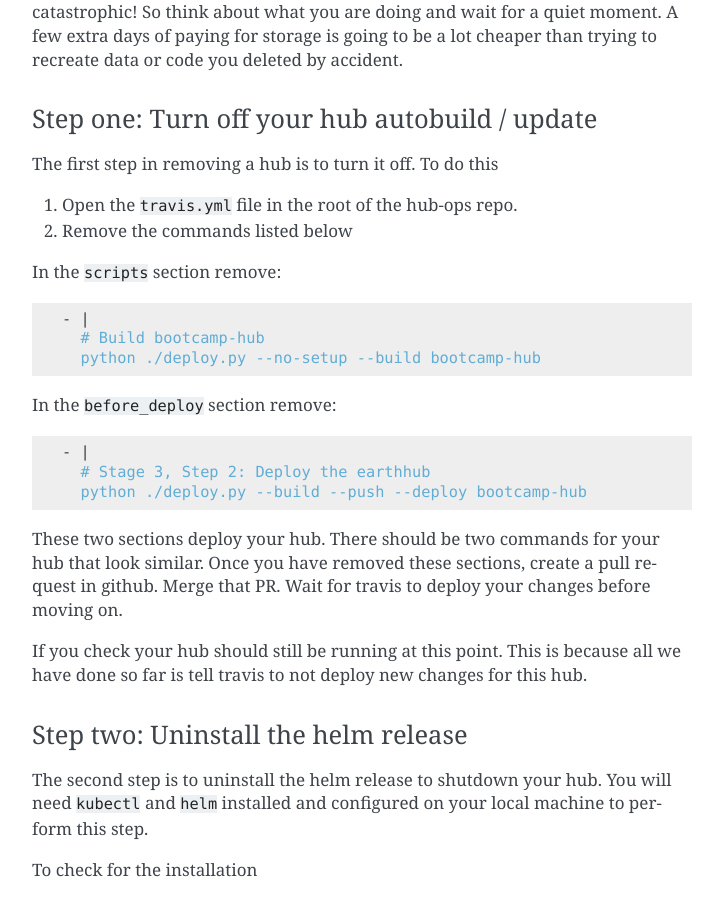
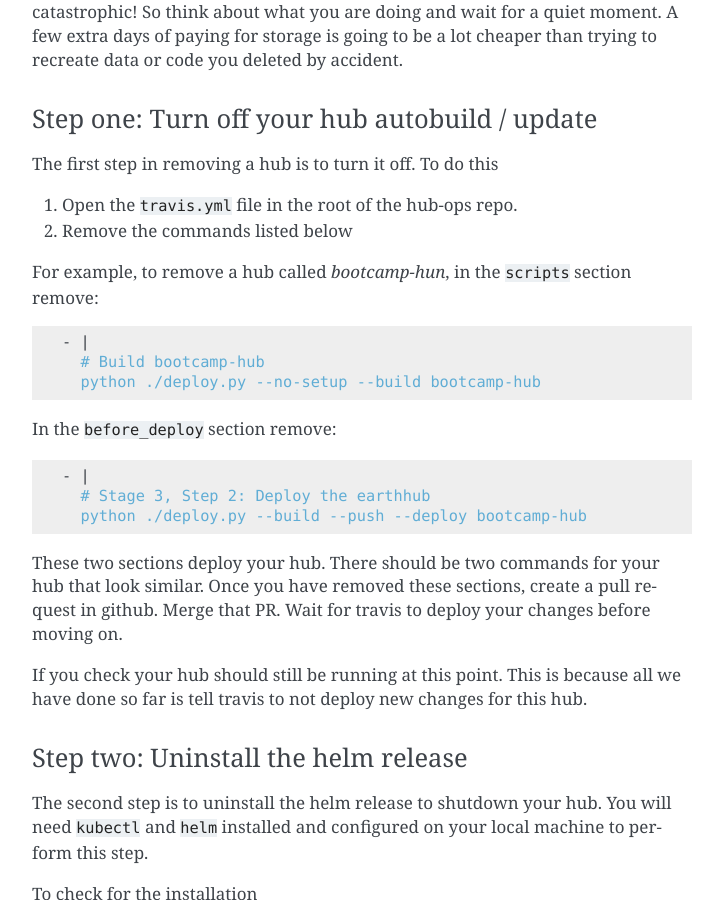
Before and after one commit to earthlab/hub-ops, a Sphinx documentation site: the page built from docs/source/day-to-day.rst, in a window 1280 px wide and 900 px high, scrolled down 5447 px. Shown: the whole window, without its empty margins (388-1111 px from the left). Built offline with Sphinx 7.4.7, drawn with Linux system fonts in a browser that asks for light colours.

Commit message:
removing bootcamp hub

```diff
--- a/deploy.py
+++ b/deploy.py
@@ -267,7 +267,7 @@ def main():
     argparser.add_argument(
         'chartname',
         help="Select which chart to deploy",
-        choices=['staginghub', 'ea-hub', 'wshub', 'bootcamp-hub', 'nbgrader-hub', 'monitoring']
+        choices=['staginghub', 'ea-hub', 'nbgrader-hub', 'monitoring']
     )
 
     args = argparser.parse_args()
--- a/docs/source/day-to-day.rst
+++ b/docs/source/day-to-day.rst
@@ -271,7 +271,8 @@ The first step in removing a hub is to turn it off. To do this
 1. Open the  :code:`travis.yml` file in the root of the hub-ops repo.
 2. Remove the commands listed below
 
-In the :code:`scripts` section remove:
+For example, to remove a hub called `bootcamp-hun`, in the :code:`scripts`
+section remove:
 
 .. code-block:: yaml
 
```
Also changed, not shown: .travis.yml.
